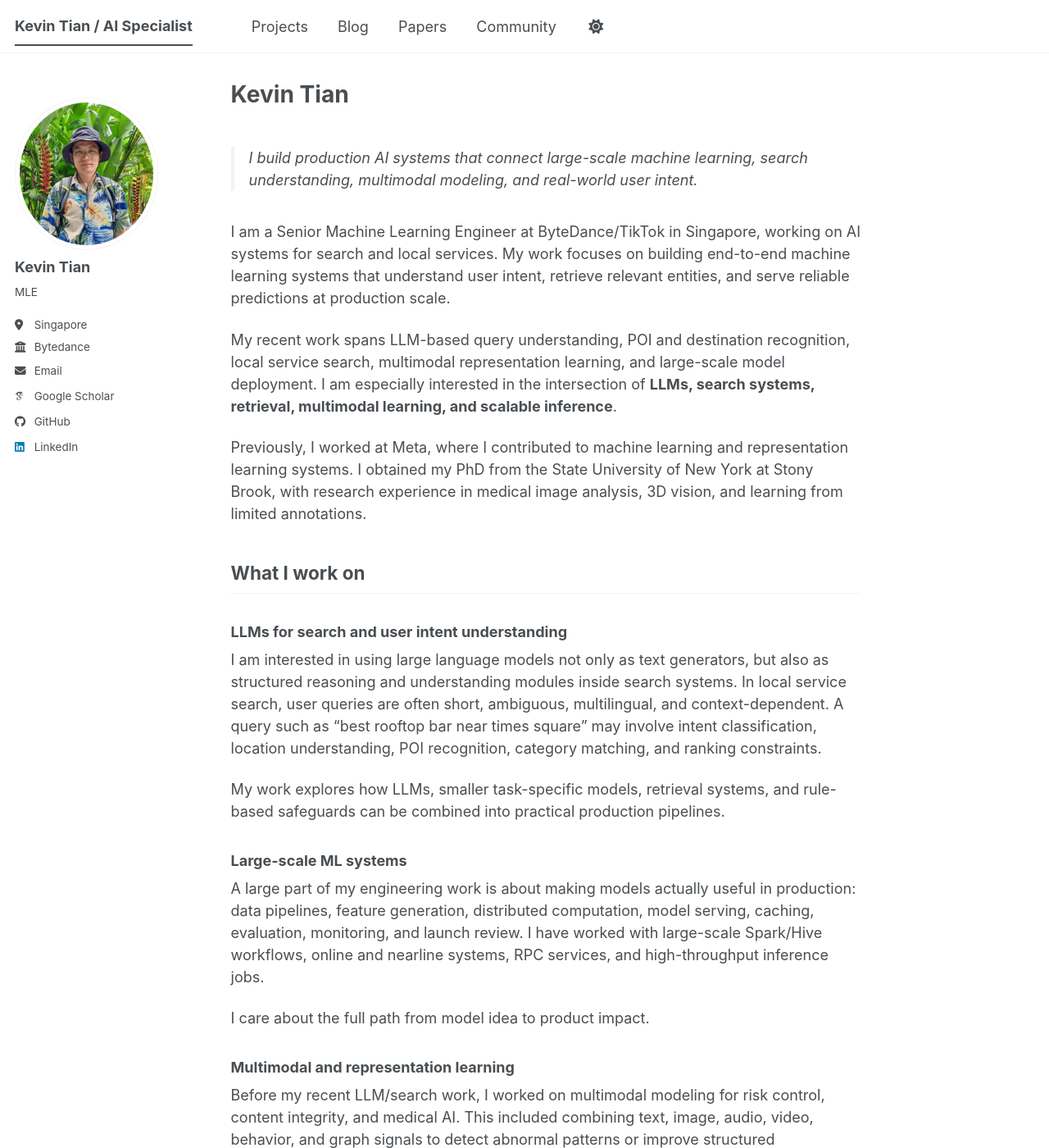
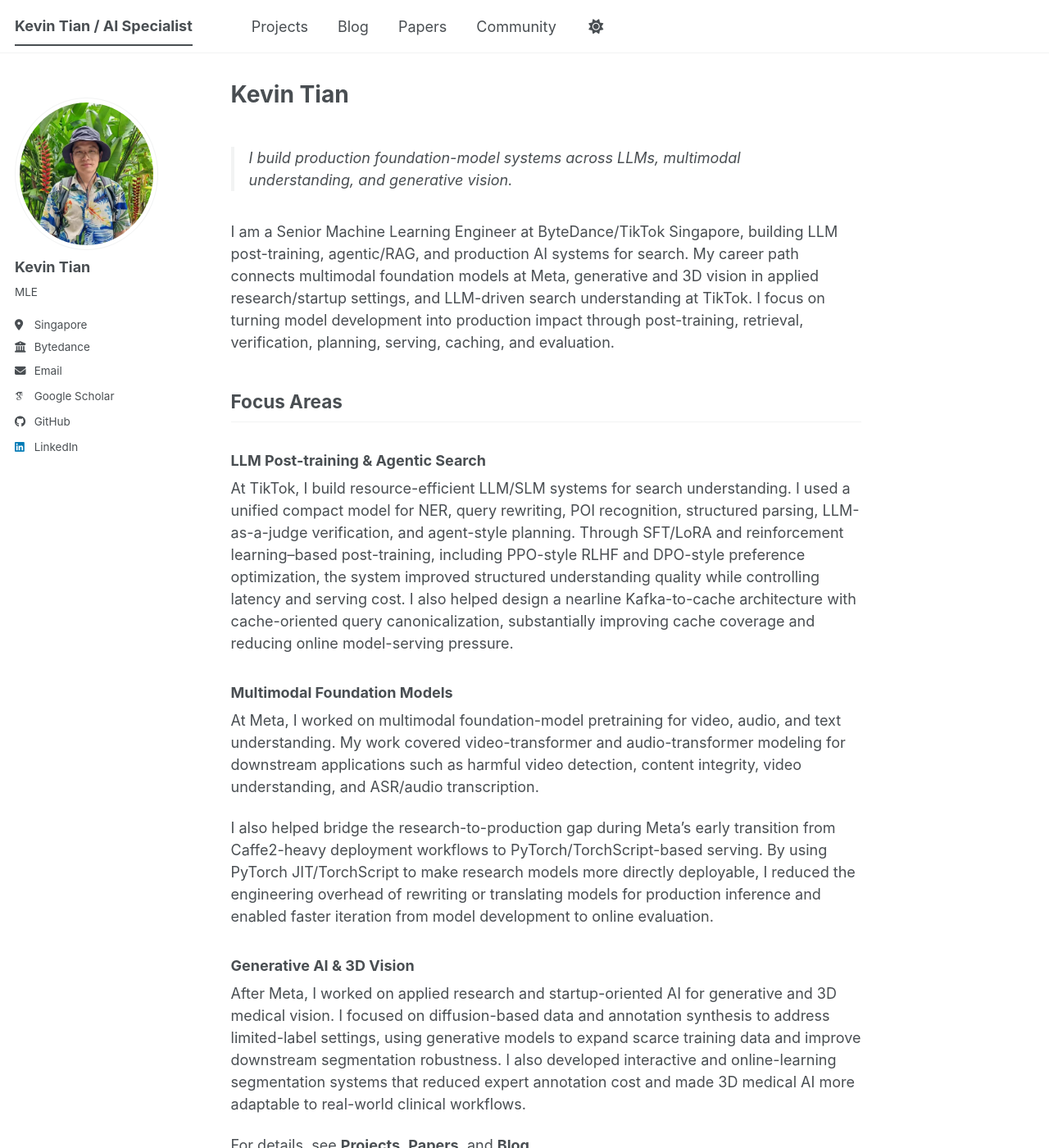
Before and after one commit to kevinmtian/kevinmtian.github.io, a Jekyll site: the page built from _pages/about.md, in a window 1280 px wide and 1400 px high. Shown: the whole window at 82% size. Built offline with Jekyll 4.4.1, drawn with Linux system fonts in a browser that asks for light colours; some web fonts are replaced; a script bundle is joined from its source files by our own code; library files that are not in the unit come from our copies; some of the changed text lies outside the part shown.

Commit message:
finalising about page

```diff
--- a/_pages/about.md
+++ b/_pages/about.md
@@ -7,103 +7,24 @@ redirect_from:
   - /about.html
 ---
 
-> I build production AI systems that connect large-scale machine learning, search understanding, multimodal modeling, and real-world user intent.
+> I build production foundation-model systems across LLMs, multimodal understanding, and generative vision.
 
-I am a Senior Machine Learning Engineer at ByteDance/TikTok in Singapore, working on AI systems for search and local services. My work focuses on building end-to-end machine learning systems that understand user intent, retrieve relevant entities, and serve reliable predictions at production scale.
+I am a Senior Machine Learning Engineer at ByteDance/TikTok Singapore, building LLM post-training, agentic/RAG, and production AI systems for search. My career path connects multimodal foundation models at Meta, generative and 3D vision in applied research/startup settings, and LLM-driven search understanding at TikTok. I focus on turning model development into production impact through post-training, retrieval, verification, planning, serving, caching, and evaluation.
 
-My recent work spans LLM-based query understanding, POI and destination recognition, local service search, multimodal representation learning, and large-scale model deployment. I am especially interested in the intersection of **LLMs, search systems, retrieval, multimodal learning, and scalable inference**.
+## Focus Areas
 
-Previously, I worked at Meta, where I contributed to machine learning and representation learning systems. I obtained my PhD from the State University of New York at Stony Brook, with research experience in medical image analysis, 3D vision, and learning from limited annotations.
+### LLM Post-training & Agentic Search
 
-## What I work on
+At TikTok, I build resource-efficient LLM/SLM systems for search understanding. I used a unified compact model for NER, query rewriting, POI recognition, structured parsing, LLM-as-a-judge verification, and agent-style planning. Through SFT/LoRA and reinforcement learning–based post-training, including PPO-style RLHF and DPO-style preference optimization, the system improved structured understanding quality while controlling latency and serving cost. I also helped design a nearline Kafka-to-cache architecture with cache-oriented query canonicalization, substantially improving cache coverage and reducing online model-serving pressure.
 
-### LLMs for search and user intent understanding
+### Multimodal Foundation Models
 
-I am interested in using large language models not only as text generators, but also as structured reasoning and understanding modules inside search systems. In local service search, user queries are often short, ambiguous, multilingual, and context-dependent. A query such as “best rooftop bar near times square” may involve intent classification, location understanding, POI recognition, category matching, and ranking constraints.
+At Meta, I worked on multimodal foundation-model pretraining for video, audio, and text understanding. My work covered video-transformer and audio-transformer modeling for downstream applications such as harmful video detection, content integrity, video understanding, and ASR/audio transcription.
 
-My work explores how LLMs, smaller task-specific models, retrieval systems, and rule-based safeguards can be combined into practical production pipelines.
+I also helped bridge the research-to-production gap during Meta’s early transition from Caffe2-heavy deployment workflows to PyTorch/TorchScript-based serving. By using PyTorch JIT/TorchScript to make research models more directly deployable, I reduced the engineering overhead of rewriting or translating models for production inference and enabled faster iteration from model development to online evaluation.
 
-### Large-scale ML systems
+### Generative AI & 3D Vision
 
-A large part of my engineering work is about making models actually useful in production: data pipelines, feature generation, distributed computation, model serving, caching, evaluation, monitoring, and launch review. I have worked with large-scale Spark/Hive workflows, online and nearline systems, RPC services, and high-throughput inference jobs.
+After Meta, I worked on applied research and startup-oriented AI for generative and 3D medical vision. I focused on diffusion-based data and annotation synthesis to address limited-label settings, using generative models to expand scarce training data and improve downstream segmentation robustness. I also developed interactive and online-learning segmentation systems that reduced expert annotation cost and made 3D medical AI more adaptable to real-world clinical workflows.
 
-I care about the full path from model idea to product impact.
-
-### Multimodal and representation learning
-
-Before my recent LLM/search work, I worked on multimodal modeling for risk control, content integrity, and medical AI. This included combining text, image, audio, video, behavior, and graph signals to detect abnormal patterns or improve structured understanding.
-
-My long-term interest is to build AI systems that can reason across language, vision, behavior, and structured knowledge.
-
-## Selected projects
-
-### LLM-based POI and destination understanding for local service search
-
-Built components for an end-to-end local service understanding pipeline that maps user queries to structured signals such as destination, POI, service category, and local intent. The system combines LLM-based extraction, NER, retrieval, candidate selection, caching, and evaluation across multiple countries.
-
-Key themes:
-
-- Query understanding for ambiguous and multilingual local-service searches
-- LLM-based destination rewriting and POI selection
-- Real-time NER for search queries
-- Offline evaluation with precision/recall analysis by country and query type
-- Production deployment and launch-readiness analysis
-
-### Multimodal fraud and integrity detection
-
-Worked on machine learning systems for detecting fake accounts, abnormal engagement, and coordinated behavior patterns. This involved graph mining, multimodal behavior features, unsupervised detection, and production defense pipelines.
-
-Key themes:
-
-- Graph-based fraud ring discovery
-- Multimodal behavior modeling
-- Automated discovery-propagation-elimination workflows
-- Large-scale production monitoring and iteration
-
-### High-throughput LLM inference and model optimization
-
-Worked on practical problems around serving and processing large language models efficiently, including quantization, distributed inference, throughput optimization, and cost-aware deployment. I am interested in how large models can be made useful under real production constraints such as latency, GPU budget, reliability, and quality.
-
-Key themes:
-
-- Large-model inference optimization
-- Quantization and model format conversion
-- Batch processing and GPU resource efficiency
-- Tradeoffs between model size, latency, and output quality
-
-### Medical image analysis and interactive 3D segmentation
-
-My PhD and research background focused on medical image analysis, 3D segmentation, and learning with limited annotations. I worked on interactive and continual learning methods that reduce annotation cost while maintaining segmentation quality.
-
-Key themes:
-
-- 3D medical image segmentation
-- Interactive learning with limited supervision
-- Online model adaptation
-- Computer vision for clinical and biomedical applications
-
-## Research and engineering interests
-
-| Area | Topics |
-|---|---|
-| LLM systems | Query understanding, structured extraction, verifier models, RAG, agentic workflows |
-| Search | Local service search, POI matching, destination understanding, retrieval and ranking |
-| Multimodal AI | Vision-language learning, behavior modeling, content understanding |
-| ML systems | Distributed data processing, model serving, caching, evaluation, monitoring |
-| Applied research | Medical AI, 3D vision, annotation-efficient learning |
-
-## What I am writing about
-
-I use this website to organize technical notes, project reflections, and system-design writeups. Some topics I plan to write about include:
-
-- Designing an LLM-based POI understanding system for local service search
-- Precision and recall evaluation for geo-intent and destination signals
-- Lessons from scaling LLM inference under GPU constraints
-- How to combine small models, LLMs, retrieval, and verification in production
-- Practical tradeoffs in ML system design: quality, latency, cost, and maintainability
-
-## Professional direction
-
-I am most excited by roles that combine deep machine learning with real-world systems: LLM applications, search and recommendation, multimodal understanding, AI infrastructure, and production ML platforms.
-
-My goal is to keep building AI systems that are technically deep, practically useful, and robust enough to work at scale.
+For details, see **Projects**, **Papers**, and **Blog**.
```
